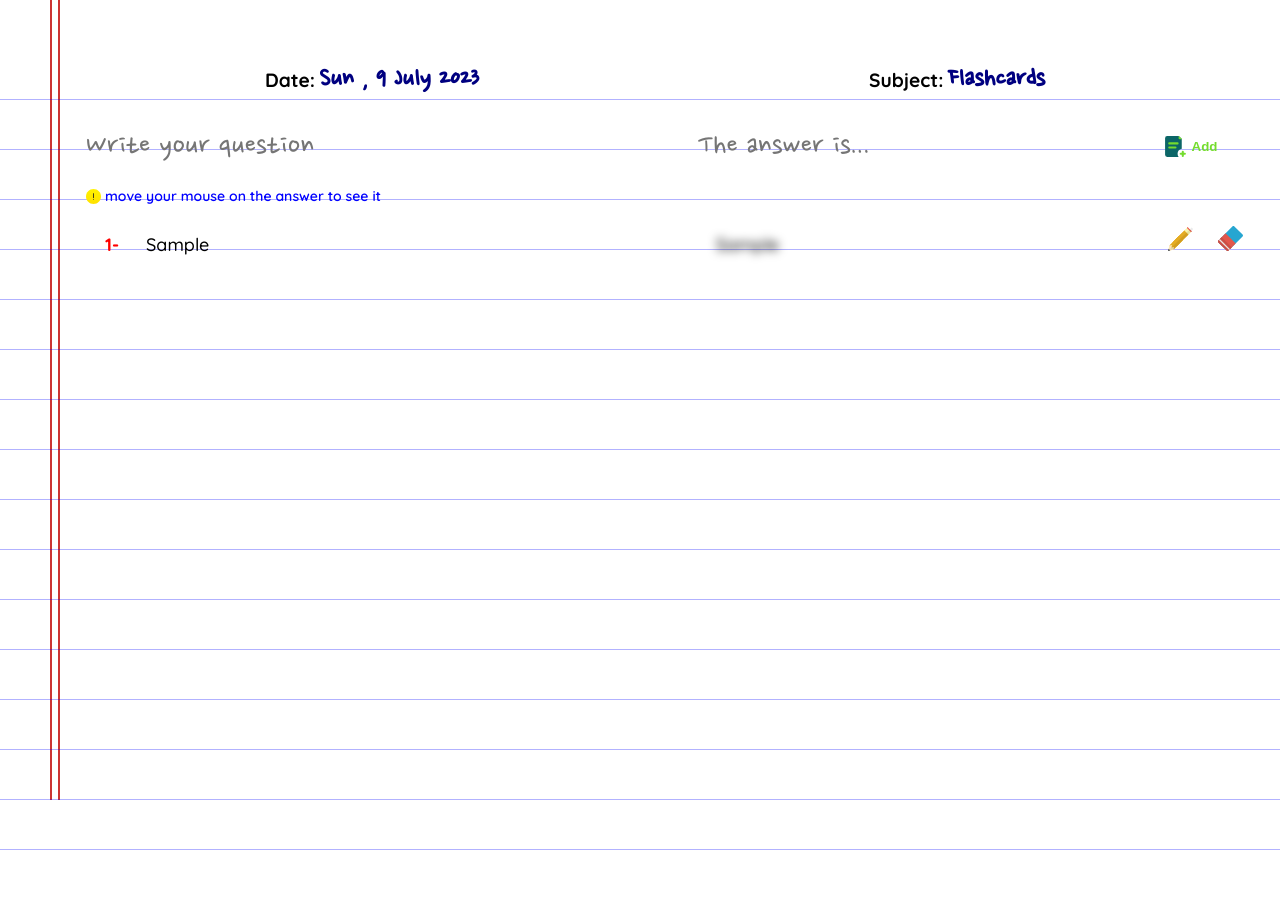
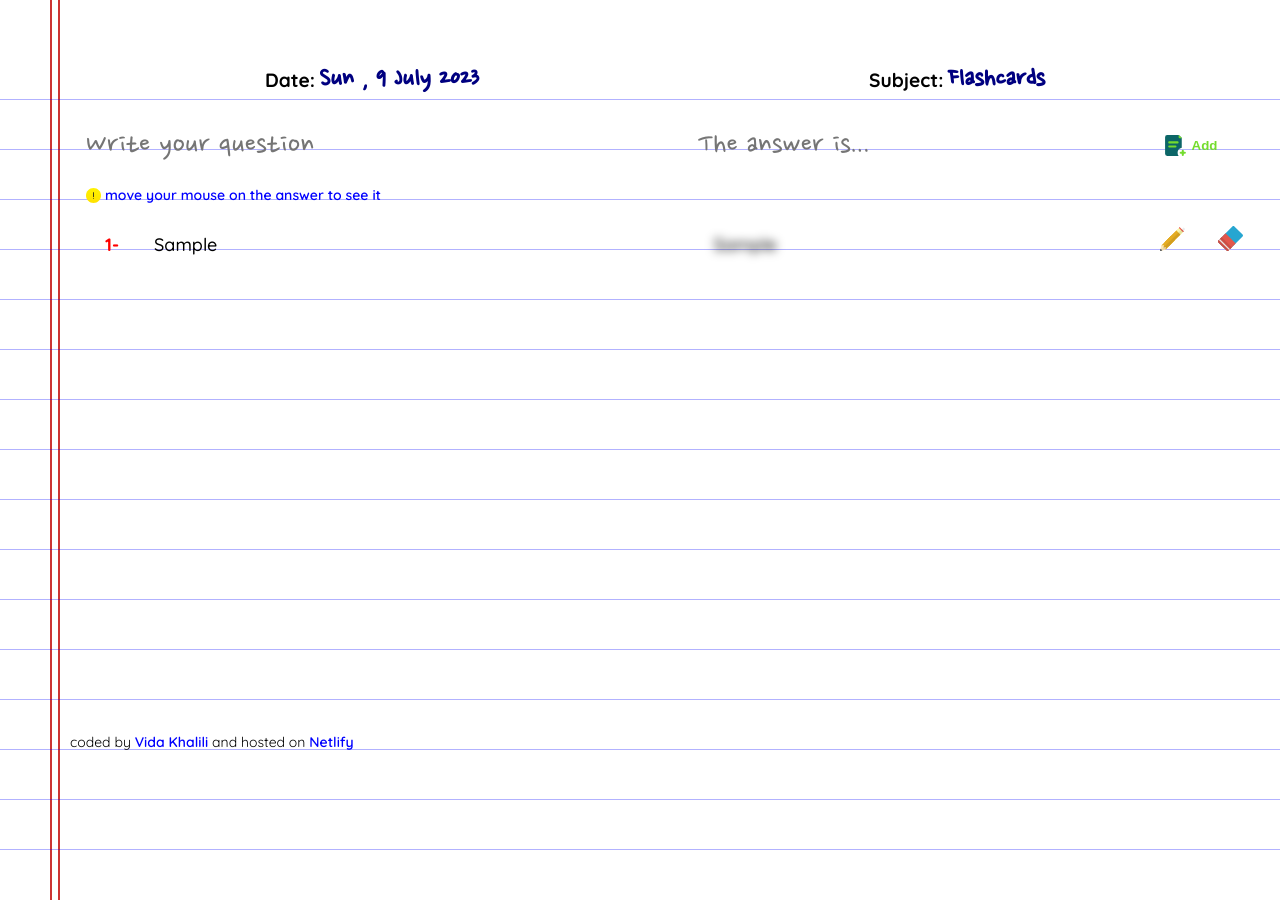
Before and after one commit to vida-khalili/Flashcard-js, a plain HTML site: page index.html in a window 1280 px wide. Both pictures are taken after typing "Sample", "Sample" into the empty fields and a click on the button "Add". Before the commit the page ends 850 px from the top, so only its background shows below. Drawn offline with Linux system fonts and the light colour scheme.

Commit message:
style updated

```diff
--- a/index.html
+++ b/index.html
@@ -76,6 +76,14 @@
         <!-- Code injected by JavaScript -->
       </div>
     </div>
+    <div class="author">
+      coded by
+      <a href="https://github.com/vida-khalili?tab=repositories" target="_blank"
+        >Vida Khalili</a
+      >
+      and hosted on
+      <a href="https://flashcard-js.netlify.app/" target="_blank">Netlify</a>
+    </div>
 
     <script src="./script/script.js"></script>
   </body>
--- a/script/script.js
+++ b/script/script.js
@@ -60,7 +60,7 @@ const emptyForm = () => {
 const generateCard = () => {
   let cardNumber = 0;
   let cardsElement = document.querySelector(".cards-part");
-  let cardContent = `<div class="cards" aria-hidden="false">`;
+  let cardContent = `<div class="cards">`;
   for (let i = 0; i < flashcardItems.length; i++) {
     cardNumber += 1;
     let cardId = flashcardItems[i].id;
--- a/style/style.css
+++ b/style/style.css
@@ -19,7 +19,7 @@ p {
   width: 100%;
   height: auto;
   display: grid;
-  min-height: 800px;
+  min-height: 900px;
   position: absolute;
   grid-template-rows: repeat(auto-fit, 50px);
 }
@@ -58,7 +58,7 @@ p {
 }
 
 .qa-input {
-  margin-top: 28px;
+  margin-top: 27px;
 }
 .qa-input-form {
   display: grid;
@@ -115,28 +115,24 @@ input {
   height: 15px;
 }
 .cards {
-  display: grid;
+  display: block;
+  height: 448px;
   padding: 0 25px;
   position: fixed;
-  overflow-y: scroll;
+  overflow-y: auto;
   top: 158px;
   right: 0;
   bottom: 0;
   left: 80px;
   margin-top: 64px;
 }
-[aria-hidden="true"] {
-  display: none;
-}
 
-[aria-hidden="false"] {
-  display: block;
-}
 .card {
   height: 50px;
   font-size: 18px;
   font-weight: 500;
   /* margin-bottom: 24px; */
+  gap: 8px;
   display: grid;
   grid-template-columns: 25px 1fr 0.75fr 50px 50px;
   align-items: baseline;
@@ -172,3 +168,19 @@ input {
   display: grid;
   grid-template-columns: 1fr 1fr;
 }
+
+.author {
+  position: absolute;
+  bottom: 46px;
+  left: 70px;
+  font-size: 14px;
+}
+.author a {
+  color: blue;
+  text-decoration: none;
+  font-weight: 600;
+}
+
+.author a:hover {
+  border-bottom: 2px solid blue;
+}
```
